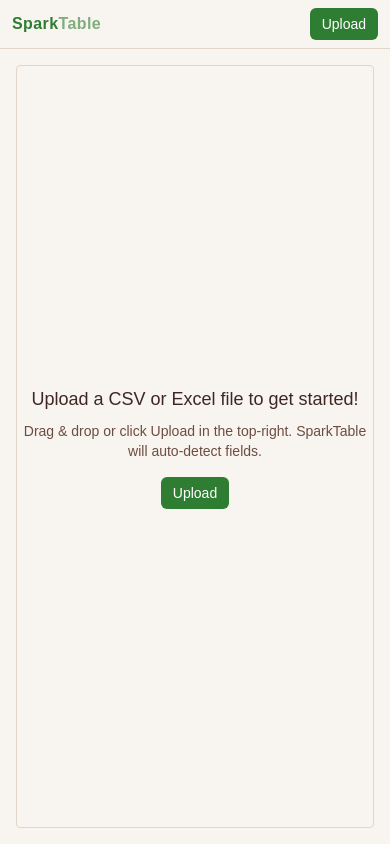
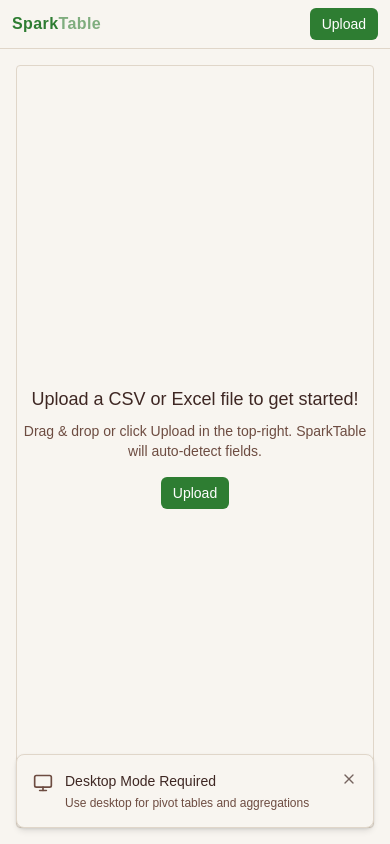
Before and after one commit to Ranjithdurai451/spark-table, a React (Vite) app: page / in a window 390 px wide. Built offline with nearby package versions, Linux system fonts and the light colour scheme.

Commit message:
feat: add mobile notification for desktop mode requirement; enhance DataPanel with clear all fields functionality; adjust scrollbar size in CSS

```diff
--- a/src/features/root/Layout.tsx
+++ b/src/features/root/Layout.tsx
@@ -5,7 +5,14 @@ import {
   DropdownMenuItem,
   DropdownMenuTrigger,
 } from "@/components/ui/dropdown-menu";
-import { FileSpreadsheet, ChevronDown, RotateCcw, Upload } from "lucide-react";
+import {
+  FileSpreadsheet,
+  ChevronDown,
+  RotateCcw,
+  Upload,
+  Monitor,
+  X,
+} from "lucide-react";
 import { UploadDialog } from "../upload/UploadDialog";
 import { usePivotStore } from "@/lib/store/pivot-store";
 import { useState } from "react";
@@ -14,6 +21,7 @@ import { TableView } from "../table-view/TableView";
 
 export default function Layout() {
   const [openUpload, setOpenUpload] = useState(false);
+  const [dismissed, setDismissed] = useState(false);
   const { data, fileName, clearData } = usePivotStore();
 
   return (
@@ -39,7 +47,7 @@ export default function Layout() {
                   className="gap-2 bg-transparent"
                 >
                   <FileSpreadsheet className="h-4 w-4" />
-                  <span className="max-w-[18ch] sm:max-w-[28ch]  truncate">
+                  <span className="max-w-[18ch] sm:max-w-[28ch] truncate">
                     {fileName ?? "Data loaded"}
                   </span>
                   <ChevronDown className="h-4 w-4 text-muted-foreground" />
@@ -96,6 +104,30 @@ export default function Layout() {
         </div>
       </section>
 
+      {/* Mobile Notification - Fixed Bottom Right */}
+      {!dismissed && (
+        <div className="md:hidden fixed bottom-4 right-4 left-4 z-50 animate-in slide-in-from-bottom-5">
+          <div className="bg-card border rounded-lg shadow-lg p-4">
+            <div className="flex items-start gap-3">
+              <Monitor className="h-5 w-5 text-muted-foreground flex-shrink-0 mt-0.5" />
+              <div className="flex-1">
+                <p className="text-sm font-medium">Desktop Mode Required</p>
+                <p className="text-xs text-muted-foreground mt-1">
+                  Use desktop for pivot tables and aggregations
+                </p>
+              </div>
+              <button
+                onClick={() => setDismissed(true)}
+                className="flex-shrink-0 rounded-sm opacity-70 hover:opacity-100 transition-opacity"
+                aria-label="Dismiss"
+              >
+                <X className="h-4 w-4" />
+              </button>
+            </div>
+          </div>
+        </div>
+      )}
+
       <UploadDialog open={openUpload} onOpenChange={setOpenUpload} />
     </main>
   );
--- a/src/features/sidebar/DataPanel.tsx
+++ b/src/features/sidebar/DataPanel.tsx
@@ -38,12 +38,36 @@ export const DataPanel = ({ fields }: { fields: string[] }) => {
     }
   }
 
+  function clearAllFields() {
+    fields.forEach((f) => {
+      if (hasFieldAnywhere(f)) {
+        const z = getZoneOfField(f);
+        if (z) removeFromZone(z, f);
+      }
+    });
+  }
+
+  const hasActiveFields = fields.some((f) => hasFieldAnywhere(f));
+
   return (
     <div className="flex h-full flex-col gap-3">
-      <label className="flex items-center gap-2 text-sm cursor-pointer">
-        <Checkbox checked={showRaw} onCheckedChange={setShowRaw} />
-        <span className="text-muted-foreground">Show full table</span>
-      </label>
+      <div className="flex w-full items-center justify-between">
+        <label className="flex items-center gap-2 text-sm cursor-pointer">
+          <Checkbox checked={showRaw} onCheckedChange={setShowRaw} />
+          <span className="text-muted-foreground">Show full table</span>
+        </label>
+        {hasActiveFields && (
+          <button
+            type="button"
+            className="text-xs text-destructive hover:text-destructive/80 cursor-pointer select-none text-right"
+            onClick={clearAllFields}
+            aria-label="Clear all fields"
+            title="Clear all fields"
+          >
+            Clear All
+          </button>
+        )}
+      </div>
 
       <div className="relative">
         <Input
--- a/src/features/table-view/PivotTable.tsx
+++ b/src/features/table-view/PivotTable.tsx
@@ -397,7 +397,7 @@ export const PivotTable = () => {
           </tbody>
 
           {hasGrandTotal && (
-            <tfoot className="sticky bottom-0 z-10 bg-muted/80 backdrop-blur-sm">
+            <tfoot className="sticky bottom-0  z-10 bg-muted/80 backdrop-blur-sm">
               <tr className="border-t-2 border-border">
                 {rowGroups.map((col, groupIndex) => {
                   if (groupIndex > 0) return null;
--- a/src/index.css
+++ b/src/index.css
@@ -288,24 +288,10 @@
   --shadow-2xl: var(--shadow-2xl);
 }
 .scrollbar-thin::-webkit-scrollbar {
-  height: 4px;
-  width: 4px;
-}
-
-.scrollbar-thin::-webkit-scrollbar-track {
-  background-color: var(--primary);
+  height: 8px;
+  width: 8px;
 }
 
 .scrollbar-thin::-webkit-scrollbar-thumb {
-  background-color: var(--primary);
+  background-color: oklch(from var(--primary) l c h / 0.2);
 }
-
-@media (prefers-color-scheme: dark) {
-  .scrollbar-thin::-webkit-scrollbar-track {
-    background-color: var(--muted);
-  }
-
-  .scrollbar-thin::-webkit-scrollbar-thumb {
-    background-color: var(--border);
-  }
-}
```
